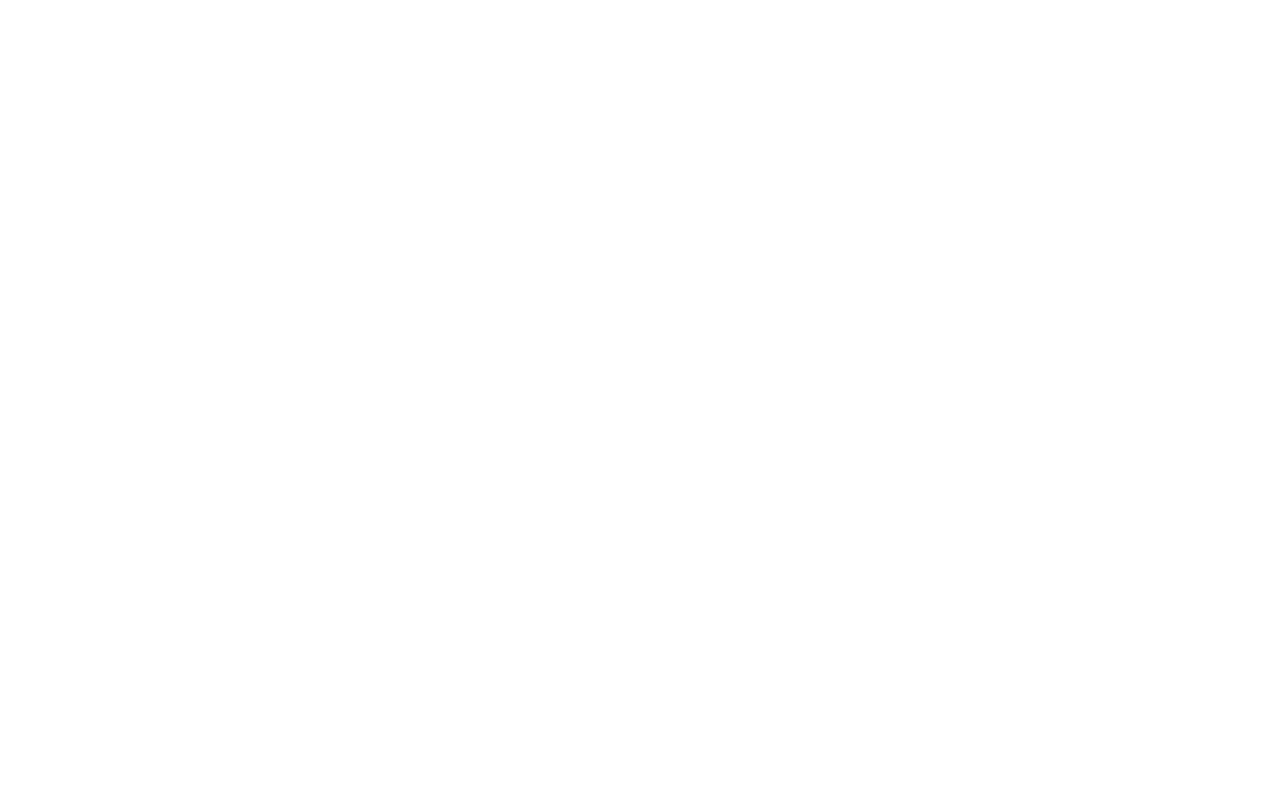
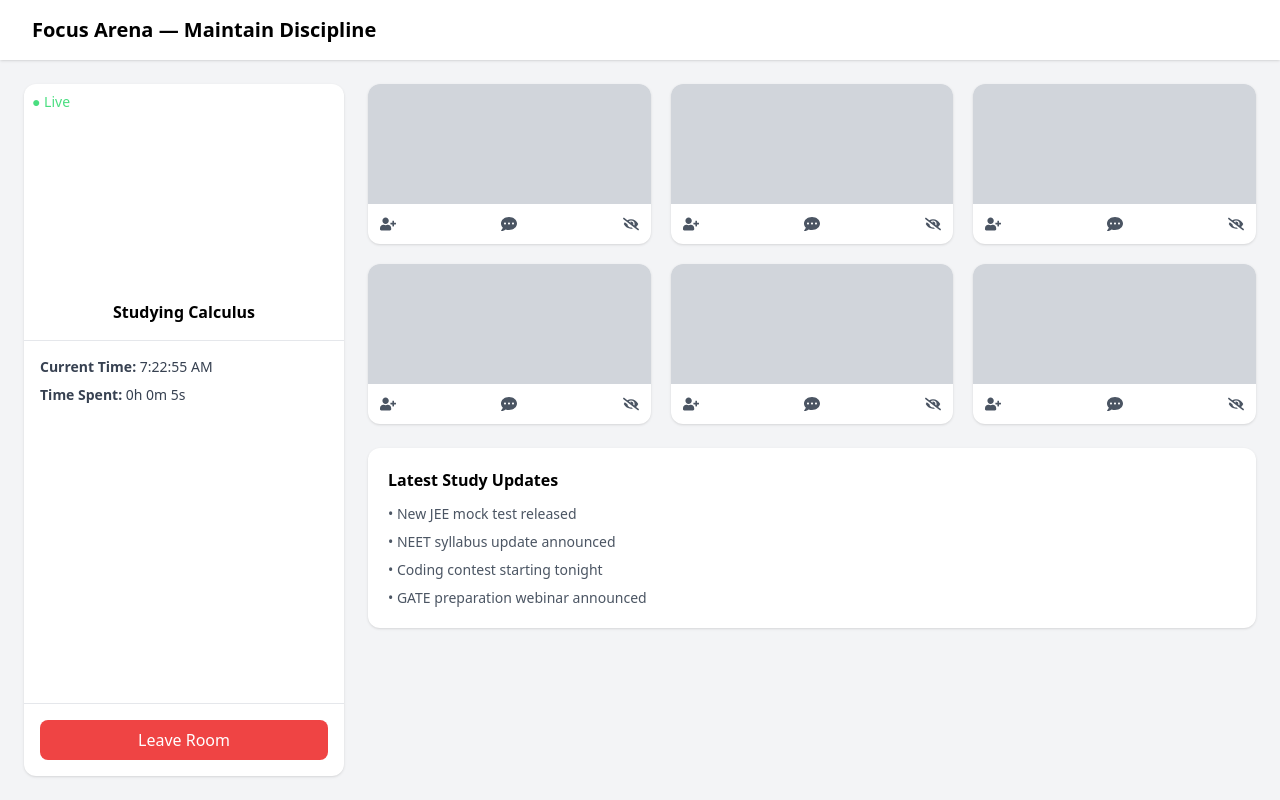
Before and after one commit to Sanjuch-2313/studywithstrangers, a React (Create React App) app: page /room/1 in a window 1280 px wide. Before the commit this address had no page. Built offline with nearby package versions, Linux system fonts and the light colour scheme; no server answers.

Commit message:
save changes

```diff
--- a/src/App.js
+++ b/src/App.js
@@ -5,6 +5,7 @@
 import Signup from "./pages/Signup";
 import UserDashboard from "./pages/Userdashboard";
 import VerifyOTP from "./pages/VerifyOTP";
+import RoomPage from "./pages/RoomPage";
 
 function App() {
   return (
@@ -14,6 +15,7 @@
       <Route path="/signup" element={<Signup />} />
       <Route path="/user-dashboard" element={<UserDashboard />} />
       <Route path="/verify-otp" element={<VerifyOTP />} />
+      <Route path="/room/:roomId" element={<RoomPage />} />
     </Routes>
   );
 }
--- /dev/null
+++ b/src/pages/RoomPage.jsx
@@ -0,0 +1,247 @@
+import React, { useEffect, useRef, useState } from "react";
+import { FaUserPlus, FaCommentDots, FaEyeSlash } from "react-icons/fa";
+import { useParams, useNavigate } from "react-router-dom";
+
+export default function RoomPage() {
+
+  const { roomId } = useParams();
+  const navigate = useNavigate();
+
+  const videoRef = useRef(null);
+  const streamRef = useRef(null);
+
+  const [topic, setTopic] = useState("Studying Calculus");
+
+  const [currentTime, setCurrentTime] = useState(new Date());
+  const [timeSpent, setTimeSpent] = useState(0);
+
+  /* START CAMERA */
+
+  useEffect(() => {
+
+    const startCamera = async () => {
+
+      try {
+
+        const stream = await navigator.mediaDevices.getUserMedia({
+          video: true,
+          audio: false
+        });
+
+        streamRef.current = stream;
+
+        if (videoRef.current) {
+          videoRef.current.srcObject = stream;
+        }
+
+      } catch (error) {
+        console.error("Camera access denied:", error);
+      }
+
+    };
+
+    startCamera();
+
+    return () => {
+      if (streamRef.current) {
+        streamRef.current.getTracks().forEach(track => track.stop());
+      }
+    };
+
+  }, []);
+
+  /* CURRENT TIME CLOCK */
+
+  useEffect(() => {
+
+    const clock = setInterval(() => {
+      setCurrentTime(new Date());
+    }, 1000);
+
+    return () => clearInterval(clock);
+
+  }, []);
+
+  /* TIME SPENT COUNTER */
+
+  useEffect(() => {
+
+    const timer = setInterval(() => {
+      setTimeSpent(prev => prev + 1);
+    }, 1000);
+
+    return () => clearInterval(timer);
+
+  }, []);
+
+  /* FORMAT TIME */
+
+  const formatTime = (seconds) => {
+
+    const h = Math.floor(seconds / 3600);
+    const m = Math.floor((seconds % 3600) / 60);
+    const s = seconds % 60;
+
+    return `${h}h ${m}m ${s}s`;
+
+  };
+
+  /* LEAVE ROOM */
+
+  const leaveRoom = () => {
+
+    const confirmExit = window.confirm(
+      "Are you sure you want to leave the Focus Arena?"
+    );
+
+    if (!confirmExit) return;
+
+    if (streamRef.current) {
+      streamRef.current.getTracks().forEach(track => track.stop());
+    }
+
+    if (videoRef.current) {
+      videoRef.current.srcObject = null;
+    }
+
+    navigate("/user-dashboard");
+
+  };
+
+  return (
+    <div className="min-h-screen bg-gray-100 flex flex-col">
+
+      {/* HEADER */}
+
+      <div className="bg-white shadow px-8 py-4 text-xl font-semibold">
+        Focus Arena — Maintain Discipline
+      </div>
+
+      <div className="flex flex-1 p-6 gap-6">
+
+        {/* LEFT SIDE */}
+
+        <div className="w-[320px] bg-white rounded-xl shadow flex flex-col justify-between">
+
+          <div>
+
+            {/* USER CAMERA */}
+
+            <div className="relative">
+
+              <video
+                ref={videoRef}
+                autoPlay
+                muted
+                playsInline
+                className="w-full h-[200px] object-cover rounded-t-xl"
+              />
+
+              <span className="absolute top-2 left-2 text-green-400 text-sm">
+                ● Live
+              </span>
+
+            </div>
+
+            {/* STUDY TOPIC */}
+
+            <div className="p-4 border-b">
+
+              <input
+                value={topic}
+                onChange={(e) => setTopic(e.target.value)}
+                className="w-full font-semibold text-center outline-none"
+              />
+
+            </div>
+
+            {/* TIME INFORMATION */}
+
+            <div className="p-4 space-y-2 text-sm text-gray-700">
+
+              <div>
+                <strong>Current Time:</strong> {currentTime.toLocaleTimeString()}
+              </div>
+
+              <div>
+                <strong>Time Spent:</strong> {formatTime(timeSpent)}
+              </div>
+
+            </div>
+
+          </div>
+
+          {/* LEAVE ROOM BUTTON */}
+
+          <div className="p-4 border-t">
+
+            <button
+              onClick={leaveRoom}
+              className="w-full bg-red-500 hover:bg-red-600 text-white py-2 rounded-lg"
+            >
+              Leave Room
+            </button>
+
+          </div>
+
+        </div>
+
+        {/* RIGHT SIDE */}
+
+        <div className="flex-1 flex flex-col gap-6">
+
+          {/* OTHER USERS GRID */}
+
+          <div className="grid grid-cols-3 gap-5">
+
+            {[...Array(6)].map((_, i) => (
+
+              <div
+                key={i}
+                className="bg-white rounded-xl shadow overflow-hidden"
+              >
+
+                <div className="h-[120px] bg-gray-300"></div>
+
+                <div className="flex justify-between p-3 text-gray-600">
+
+                  <FaUserPlus className="cursor-pointer hover:text-indigo-600"/>
+
+                  <FaCommentDots className="cursor-pointer hover:text-indigo-600"/>
+
+                  <FaEyeSlash className="cursor-pointer hover:text-red-500"/>
+
+                </div>
+
+              </div>
+
+            ))}
+
+          </div>
+
+          {/* NEWS SECTION */}
+
+          <div className="bg-white rounded-xl shadow p-5">
+
+            <h3 className="font-semibold mb-3">
+              Latest Study Updates
+            </h3>
+
+            <ul className="space-y-2 text-sm text-gray-600">
+
+              <li>• New JEE mock test released</li>
+              <li>• NEET syllabus update announced</li>
+              <li>• Coding contest starting tonight</li>
+              <li>• GATE preparation webinar announced</li>
+
+            </ul>
+
+          </div>
+
+        </div>
+
+      </div>
+
+    </div>
+  );
+}
```
Also changed, not shown: src/pages/Userdashboard.jsx (+105 -76 lines).
